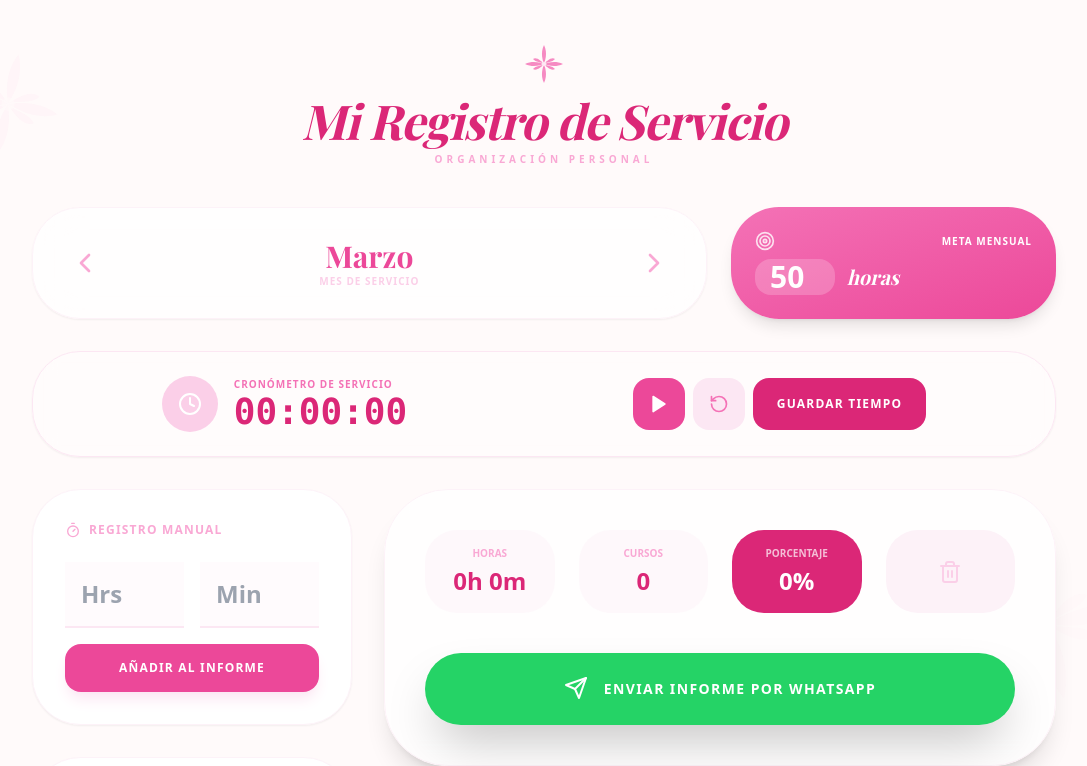
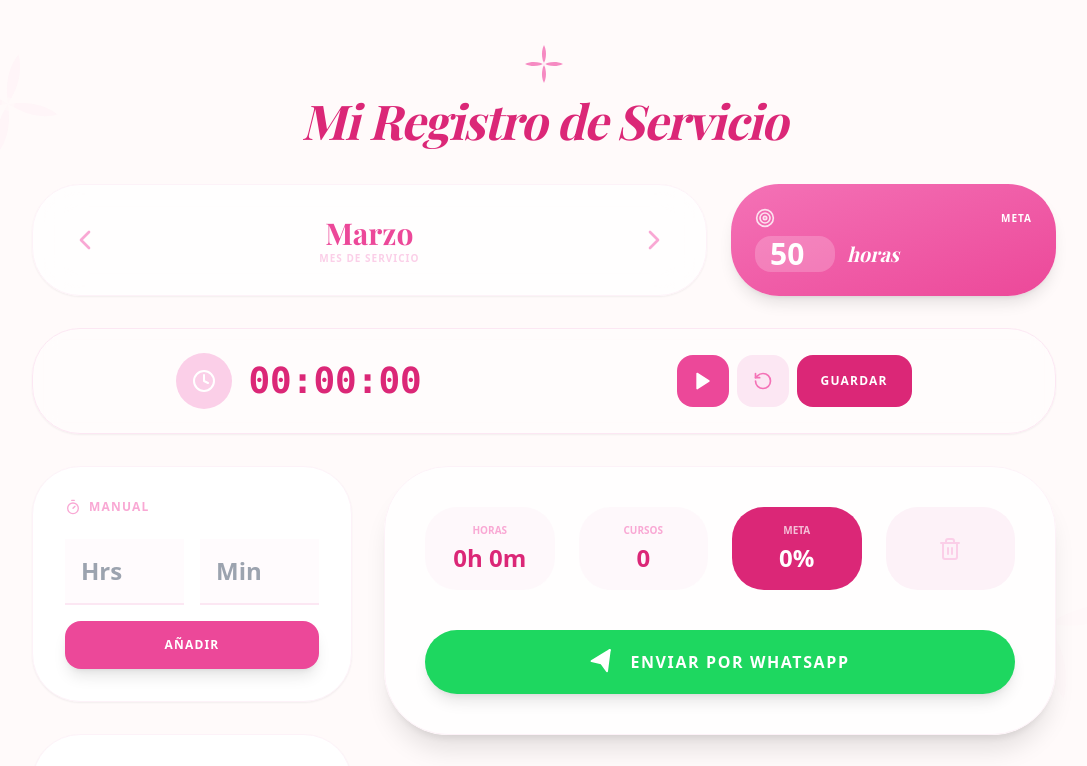
Before and after one commit to otmarycarolina-ship-it/mi-registro-sakura, a React (Create React App) app: page / in a window 1280 px wide. Shown: the top 766 px of the page, without its empty margins (96-1183 px from the left). Built offline with nearby package versions, Linux system fonts and the light colour scheme; a web font is replaced by a local one.

Commit message:
Update App.js

```diff
--- a/src/App.js
+++ b/src/App.js
@@ -14,7 +14,6 @@ const App = () => {
   });
   const [showEditModal, setShowEditModal] = useState(null);
 
-  // Estados para el Cronómetro
   const [isTimerRunning, setIsTimerRunning] = useState(false);
   const [secondsElapsed, setSecondsElapsed] = useState(0);
   const timerRef = useRef(null);
@@ -29,7 +28,6 @@ const App = () => {
     localStorage.setItem('sakura_data_v5', JSON.stringify(datosMensuales));
   }, [datosMensuales]);
 
-  // Lógica del Cronómetro
   useEffect(() => {
     if (isTimerRunning) {
       timerRef.current = setInterval(() => {
@@ -89,12 +87,7 @@ const App = () => {
     if (h > 0 || m > 0) {
       const historialActualizado = { ...currentData.historial };
       const tiempoPrevio = historialActualizado[diaARegistrar] || { h: 0, m: 0 };
-
-      historialActualizado[diaARegistrar] = {
-        h: tiempoPrevio.h + h,
-        m: tiempoPrevio.m + m
-      };
-
+      historialActualizado[diaARegistrar] = { h: tiempoPrevio.h + h, m: tiempoPrevio.m + m };
       updateCurrentMonth({ historial: historialActualizado });
     }
   };
@@ -105,9 +98,6 @@ const App = () => {
       registrarActividad(0, minsParaSumar);
       setSecondsElapsed(0);
       setIsTimerRunning(false);
-      alert(`Se han añadido ${minsParaSumar} minutos al informe.`);
-    } else {
-      alert("El tiempo es demasiado corto para registrar.");
     }
   };
 
@@ -117,10 +107,20 @@ const App = () => {
     updateCurrentMonth({ historial: nuevoHistorial });
   };
 
+  // Función para formatear la hora de 24h a 12h AM/PM para mostrar en la lista
+  const formatTime12h = (time24) => {
+    if (!time24) return '';
+    const [h, m] = time24.split(':');
+    const hours = parseInt(h);
+    const suffix = hours >= 12 ? 'PM' : 'AM';
+    const hours12 = hours % 12 || 12;
+    return `${hours12}:${m} ${suffix}`;
+  };
+
   const enviarWhatsApp = () => {
     const mensaje = `🌸 *Mi informe* 🌸\n\n⏱️ *Horas:* ${horas}h ${minutos}m\n📖 *Cursos Bíblicos:* ${currentData.estudiantes.length}\n\n_Enviado desde mi Registro Sakura_ 🌸`;
-    const url = `whatsapp://send?text=${encodeURIComponent(mensaje)}`;
-    window.location.href = url;
+    const url = `https://wa.me/?text=${encodeURIComponent(mensaje)}`;
+    window.open(url, '_blank');
   };
 
   const porcentaje = Math.min(100, (totalMinutos / (currentData.meta * 60)) * 100);
@@ -131,10 +131,6 @@ const App = () => {
       <path d="M12 12c1.5-.5 5.5-2 9.5 0-4 2-8 .5-9.5 0z" />
       <path d="M12 12c-.5 1.5-2 5.5 0 9.5 2-4 .5-8 0-9.5z" />
       <path d="M12 12c-1.5.5-5.5 2-9.5 0 4-2 8-.5 9.5 0z" />
-      <path d="M12 12c1-1.2 3.8-3.8 5.5-2.5-1.3 1.7-4.3 1.5-5.5 2.5z" />
-      <path d="M12 12c1 1.2 3.8 3.8 5.5 2.5-1.3-1.7-4.3-1.5-5.5-2.5z" />
-      <path d="M12 12c-1 1.2-3.8 3.8-5.5 2.5 1.3-1.7 4.3-1.5 5.5-2.5z" />
-      <path d="M12 12c-1-1.2-3.8-3.8-5.5-2.5 1.3 1.7 4.3 1.5 5.5 2.5z" />
       <circle cx="12" cy="12" r="1.2" className="fill-white opacity-60" />
     </svg>
   );
@@ -150,10 +146,8 @@ const App = () => {
         <header className="text-center mb-10">
           <div className="flex justify-center mb-2"><SakuraIcon className="w-12 h-12 text-pink-400 animate-pulse" /></div>
           <h1 className="text-5xl font-serif font-bold text-pink-600 tracking-tight italic">Mi Registro de Servicio</h1>
-          <p className="text-pink-300 font-bold uppercase tracking-[0.4em] text-[10px] mt-2">Organización Personal</p>
         </header>
 
-        {/* --- CAMBIO 1: MESES ARRIBA DEL CRONÓMETRO --- */}
         <div className="grid grid-cols-1 lg:grid-cols-3 gap-6 mb-8">
           <div className="lg:col-span-2 bg-white/70 backdrop-blur-xl p-6 rounded-[3rem] shadow-sm border border-pink-50 flex items-center justify-between">
             <button onClick={() => setMesIndice((mesIndice - 1 + 12) % 12)} className="p-3 text-pink-300"><ChevronLeft size={32} /></button>
@@ -165,7 +159,7 @@ const App = () => {
           </div>
 
           <div className="bg-gradient-to-br from-pink-400 to-pink-500 p-6 rounded-[3rem] shadow-lg text-white flex flex-col justify-center">
-            <div className="flex justify-between items-center mb-2"><Target size={20} className="opacity-80" /><span className="text-[10px] font-black uppercase tracking-widest">Meta Mensual</span></div>
+            <div className="flex justify-between items-center mb-2"><Target size={20} className="opacity-80" /><span className="text-[10px] font-black uppercase tracking-widest">Meta</span></div>
             <div className="flex items-center gap-3">
               <input type="number" value={currentData.meta} onChange={(e) => updateCurrentMonth({ meta: Number(e.target.value) })} className="bg-white/20 w-20 text-3xl font-black rounded-2xl text-center focus:outline-none"/>
               <span className="text-xl font-serif italic">horas</span>
@@ -173,14 +167,12 @@ const App = () => {
           </div>
         </div>
 
-        {/* --- CAMBIO 2: CRONÓMETRO DEBAJO DE LOS MESES --- */}
         <section className="mb-8 bg-white/40 backdrop-blur-md border border-pink-100 p-6 rounded-[3rem] flex flex-wrap items-center justify-around gap-4 shadow-sm">
           <div className="flex items-center gap-4">
             <div className={`p-4 rounded-full ${isTimerRunning ? 'bg-pink-500 animate-pulse' : 'bg-pink-200'} text-white`}>
               <Clock size={24} />
             </div>
             <div>
-              <p className="text-[10px] font-black text-pink-400 uppercase tracking-widest">Cronómetro de Servicio</p>
               <p className="text-4xl font-black text-pink-600 font-mono">{formatTimer(secondsElapsed)}</p>
             </div>
           </div>
@@ -191,23 +183,23 @@ const App = () => {
               <button onClick={() => setIsTimerRunning(false)} className="p-4 bg-orange-400 text-white rounded-2xl hover:bg-orange-500 transition-all"><Pause fill="currentColor" size={20}/></button>
             )}
             <button onClick={() => {setIsTimerRunning(false); setSecondsElapsed(0);}} className="p-4 bg-pink-100 text-pink-400 rounded-2xl hover:bg-pink-200 transition-all"><RotateCcw size={20}/></button>
-            <button onClick={guardarTiempoCronometro} className="px-6 py-4 bg-pink-600 text-white rounded-2xl font-black text-xs uppercase tracking-widest hover:bg-pink-700 transition-all">Guardar Tiempo</button>
+            <button onClick={guardarTiempoCronometro} className="px-6 py-4 bg-pink-600 text-white rounded-2xl font-black text-xs uppercase tracking-widest hover:bg-pink-700 transition-all">Guardar</button>
           </div>
         </section>
 
         <div className="grid grid-cols-1 lg:grid-cols-12 gap-8">
           <div className="lg:col-span-4 space-y-8">
             <section className="bg-white p-8 rounded-[3rem] shadow-sm border border-pink-50">
-              <h3 className="text-xs font-black text-pink-300 uppercase tracking-widest mb-6 flex items-center gap-2"><Timer size={16} /> Registro Manual</h3>
+              <h3 className="text-xs font-black text-pink-300 uppercase tracking-widest mb-6 flex items-center gap-2"><Timer size={16} /> Manual</h3>
               <div className="grid grid-cols-2 gap-4 mb-4">
                 <input type="number" placeholder="Hrs" className="w-full bg-pink-50/30 border-b-2 border-pink-100 p-4 text-2xl font-black text-pink-600 focus:outline-none" value={nuevaHora} onChange={e => setNuevaHora(e.target.value)}/>
                 <input type="number" placeholder="Min" className="w-full bg-pink-50/30 border-b-2 border-pink-100 p-4 text-2xl font-black text-pink-600 focus:outline-none" value={nuevoMinuto} onChange={e => setNuevoMinuto(e.target.value)}/>
               </div>
-              <button onClick={() => {registrarActividad(nuevaHora, nuevoMinuto); setNuevaHora(''); setNuevoMinuto('');}} className="w-full bg-pink-500 text-white py-4 rounded-2xl font-black uppercase tracking-widest text-xs shadow-lg shadow-pink-100 active:scale-95 transition-all">Añadir al Informe</button>
+              <button onClick={() => {registrarActividad(nuevaHora, nuevoMinuto); setNuevaHora(''); setNuevoMinuto('');}} className="w-full bg-pink-500 text-white py-4 rounded-2xl font-black uppercase tracking-widest text-xs shadow-lg active:scale-95 transition-all">Añadir</button>
             </section>
 
             <section className="bg-white p-8 rounded-[3rem] shadow-sm border border-pink-50">
-              <h3 className="text-xs font-black text-pink-300 uppercase tracking-widest mb-6 flex items-center gap-2"><CalendarIcon size={16} /> Actividad en {mesActualKey}</h3>
+              <h3 className="text-xs font-black text-pink-300 uppercase tracking-widest mb-6 flex items-center gap-2"><CalendarIcon size={16} /> Actividad</h3>
               <div className="grid grid-cols-7 gap-2">
                 {[...Array(totalDiasMes)].map((_, i) => {
                   const dia = i + 1;
@@ -215,15 +207,14 @@ const App = () => {
                   return (
                     <button
                       key={dia}
-                      onClick={() => tieneActividad && window.confirm(`¿Borrar actividad del día ${dia}?`) && eliminarDia(dia)}
-                      className={`aspect-square rounded-full text-[10px] font-bold transition-all ${tieneActividad ? 'bg-pink-400 text-white shadow-md shadow-pink-100' : 'bg-pink-50 text-pink-200 hover:bg-pink-100'}`}
+                      onClick={() => tieneActividad && window.confirm(`¿Borrar día ${dia}?`) && eliminarDia(dia)}
+                      className={`aspect-square rounded-full text-[10px] font-bold transition-all ${tieneActividad ? 'bg-pink-400 text-white shadow-md' : 'bg-pink-50 text-pink-200 hover:bg-pink-100'}`}
                     >
                       {dia}
                     </button>
                   );
                 })}
               </div>
-              <p className="text-[9px] text-pink-300 mt-4 text-center italic">* Pulsa un día activo para borrar su tiempo</p>
             </section>
           </div>
 
@@ -232,18 +223,24 @@ const App = () => {
               <div className="grid grid-cols-2 md:grid-cols-4 gap-6 mb-10 text-center">
                 <div className="p-4 bg-pink-50/50 rounded-[2rem]"><p className="text-[10px] font-black text-pink-300 uppercase mb-1">Horas</p><p className="text-2xl font-black text-pink-600">{horas}h {minutos}m</p></div>
                 <div className="p-4 bg-pink-50/50 rounded-[2rem]"><p className="text-[10px] font-black text-pink-300 uppercase mb-1">Cursos</p><p className="text-2xl font-black text-pink-600">{currentData.estudiantes.length}</p></div>
-                <div className="p-4 bg-pink-600 rounded-[2rem] text-white"><p className="text-[10px] font-black opacity-70 uppercase mb-1 font-bold">Porcentaje</p><p className="text-2xl font-black">{porcentaje.toFixed(0)}%</p></div>
-                <button onClick={() => {if(window.confirm("¿Borrar informe completo del mes?")) updateCurrentMonth({historial:{}, estudiantes:[]})}} className="p-4 bg-pink-50 text-pink-200 rounded-[2rem] flex items-center justify-center hover:text-pink-400 transition-colors"><Trash2 size={24} /></button>
+                <div className="p-4 bg-pink-600 rounded-[2rem] text-white"><p className="text-[10px] font-black opacity-70 uppercase mb-1">Meta</p><p className="text-2xl font-black">{porcentaje.toFixed(0)}%</p></div>
+                <button onClick={() => {if(window.confirm("¿Borrar mes?")) updateCurrentMonth({historial:{}, estudiantes:[]})}} className="p-4 bg-pink-50 text-pink-200 rounded-[2rem] flex items-center justify-center hover:text-pink-400 transition-colors"><Trash2 size={24} /></button>
               </div>
-              {/* --- CAMBIO 3: ICONO DE WHATSAPP AJUSTADO --- */}
-              <button onClick={enviarWhatsApp} className="w-full bg-[#25D366] text-white py-6 rounded-[2.5rem] font-black uppercase tracking-widest text-sm shadow-2xl active:scale-95 transition-all flex items-center justify-center gap-4">
-                <Send size={24} className="rotate-[0deg] relative top-[-1px]" /> ENVIAR INFORME POR WHATSAPP
+
+              {/* BOTÓN WHATSAPP ESTILO IMAGEN */}
+              <button
+                onClick={enviarWhatsApp}
+                className="w-full bg-[#1ed760] text-white py-5 px-8 rounded-full font-bold uppercase tracking-widest text-base shadow-lg hover:brightness-105 active:scale-95 transition-all flex items-center justify-center gap-4"
+                style={{ borderRadius: '100px' }}
+              >
+                <Send size={24} className="-rotate-12 fill-white" />
+                ENVIAR POR WHATSAPP
               </button>
             </section>
 
             <section className="bg-white p-8 rounded-[4rem] shadow-sm border border-pink-50">
               <div className="flex justify-between items-center mb-6">
-                <h3 className="text-xs font-black text-pink-300 uppercase tracking-widest flex items-center gap-2"><BookOpen size={16} /> Gestión de Estudiantes</h3>
+                <h3 className="text-xs font-black text-pink-300 uppercase tracking-widest flex items-center gap-2"><BookOpen size={16} /> Cursos Bíblicos</h3>
                 <button onClick={() => {setFormEstudiante({nombre:'', fecha:'', horaClase:'', leccion:'', notas:''}); setShowEditModal('nuevo')}} className="bg-pink-100 text-pink-500 px-4 py-2 rounded-full text-xs font-bold hover:bg-pink-200 flex items-center gap-2 transition-all"><UserPlus size={14} /> Añadir</button>
               </div>
               <div className="grid grid-cols-1 md:grid-cols-2 gap-4">
@@ -252,7 +249,7 @@ const App = () => {
                     <div>
                       <p className="font-bold text-pink-700 text-sm">{est.nombre}</p>
                       <p className="text-[10px] font-bold text-pink-400 uppercase tracking-widest">
-                        {est.fecha} {est.horaClase && `• ${est.horaClase}`} • {est.leccion}
+                        {est.fecha} {est.horaClase && `• ${formatTime12h(est.horaClase)}`} • {est.leccion}
                       </p>
                     </div>
                     <button onClick={(e) => {e.stopPropagation(); updateCurrentMonth({ estudiantes: currentData.estudiantes.filter(i => i.id !== est.id) })}} className="text-pink-200 hover:text-red-400"><Trash2 size={16} /></button>
@@ -268,22 +265,26 @@ const App = () => {
         <div className="fixed inset-0 z-[100] bg-pink-900/20 backdrop-blur-sm flex items-center justify-center p-6">
           <div className="bg-white w-full max-w-md rounded-[3rem] p-8 shadow-2xl border border-pink-100">
             <div className="flex justify-between items-center mb-6">
-              <h4 className="text-xl font-serif font-bold text-pink-600">{showEditModal === 'nuevo' ? 'Nuevo Estudiante' : 'Editar Estudiante'}</h4>
+              <h4 className="text-xl font-serif font-bold text-pink-600">{showEditModal === 'nuevo' ? 'Nuevo Curso' : 'Editar Curso'}</h4>
               <button onClick={() => setShowEditModal(null)} className="text-pink-200 hover:text-pink-400"><X /></button>
             </div>
             <div className="space-y-4">
-              <input type="text" placeholder="Nombre Estudiante" className="w-full bg-pink-50 border border-pink-100 rounded-2xl p-4 text-sm focus:outline-none" value={formEstudiante.nombre} onChange={e => setFormEstudiante({...formEstudiante, nombre: e.target.value})}/>
+              <input type="text" placeholder="Nombre" className="w-full bg-pink-50 border border-pink-100 rounded-2xl p-4 text-sm focus:outline-none" value={formEstudiante.nombre} onChange={e => setFormEstudiante({...formEstudiante, nombre: e.target.value})}/>
               <div className="grid grid-cols-2 gap-2">
-                <input type="text" placeholder="Fecha (Ej: 24/03)" className="w-full bg-pink-50 border border-pink-100 rounded-2xl p-4 text-sm focus:outline-none" value={formEstudiante.fecha} onChange={e => setFormEstudiante({...formEstudiante, fecha: e.target.value})}/>
+                <input type="text" placeholder="Día (Ej: Lunes)" className="w-full bg-pink-50 border border-pink-100 rounded-2xl p-4 text-sm focus:outline-none" value={formEstudiante.fecha} onChange={e => setFormEstudiante({...formEstudiante, fecha: e.target.value})}/>
 
-                {/* --- CAMBIO 4: CASILLA DE HORA CON ICONO DE RELOJ --- */}
+                {/* CAMBIO: INPUT DE HORA AM/PM */}
                 <div className="relative flex items-center">
-                   <Clock className="absolute left-4 text-pink-300 pointer-events-none" size={16} />
-                   <input type="time" className="w-full bg-pink-50 border border-pink-100 rounded-2xl p-4 pl-11 text-sm focus:outline-none" value={formEstudiante.horaClase} onChange={e => setFormEstudiante({...formEstudiante, horaClase: e.target.value})}/>
+                   <input
+                    type="time"
+                    className="w-full bg-pink-50 border border-pink-100 rounded-2xl p-4 text-sm focus:outline-none appearance-none"
+                    value={formEstudiante.horaClase}
+                    onChange={e => setFormEstudiante({...formEstudiante, horaClase: e.target.value})}
+                   />
                 </div>
               </div>
-              <input type="text" placeholder="Folleto / Cap" className="w-full bg-pink-50 border border-pink-100 rounded-2xl p-4 text-sm focus:outline-none" value={formEstudiante.leccion} onChange={e => setFormEstudiante({...formEstudiante, leccion: e.target.value})}/>
-              <textarea placeholder="Notas del estudiante..." rows="3" className="w-full bg-pink-50 border border-pink-100 rounded-2xl p-4 text-sm focus:outline-none resize-none" value={formEstudiante.notas} onChange={e => setFormEstudiante({...formEstudiante, notas: e.target.value})}/>
+              <input type="text" placeholder="Folleto/Cap" className="w-full bg-pink-50 border border-pink-100 rounded-2xl p-4 text-sm focus:outline-none" value={formEstudiante.leccion} onChange={e => setFormEstudiante({...formEstudiante, leccion: e.target.value})}/>
+              <textarea placeholder="Notas..." rows="2" className="w-full bg-pink-50 border border-pink-100 rounded-2xl p-4 text-sm focus:outline-none resize-none" value={formEstudiante.notas} onChange={e => setFormEstudiante({...formEstudiante, notas: e.target.value})}/>
               <button onClick={() => {
                 if(formEstudiante.nombre) {
                   const nuevos = showEditModal === 'nuevo' ? [...currentData.estudiantes, { ...formEstudiante, id: Date.now() }] : currentData.estudiantes.map(e => e.id === showEditModal ? formEstudiante : e);
```
